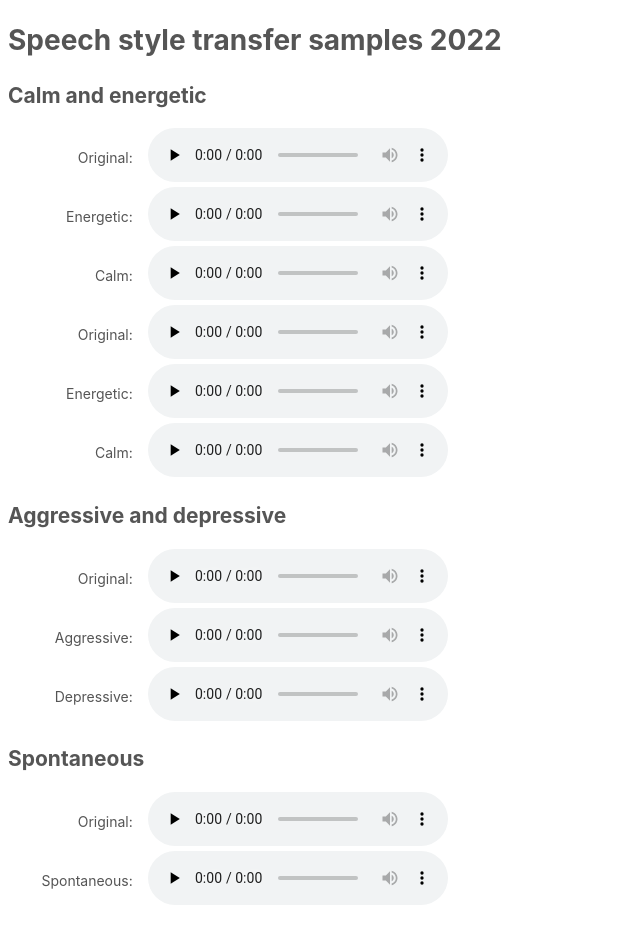
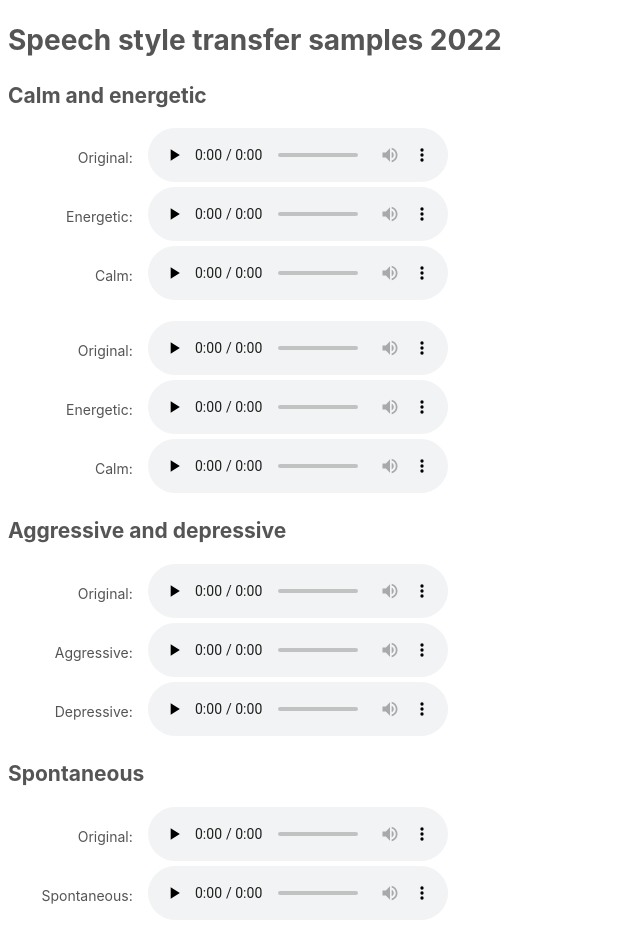
Before and after one commit to pajupuujh/demo-resources, a plain HTML site: page index_2022.html in a window 1280 px wide. Shown: the whole page, without its empty margins (0-640 px from the left). Drawn offline with Linux system fonts and the light colour scheme.

Commit message:
Fix layout

```diff
--- a/index_2022.html
+++ b/index_2022.html
@@ -28,7 +28,7 @@
     <div class="item">Energetic:</div><div><audio controls="" preload="none"><source src="2022-05/energetic_peeter_transformer.wav"></audio></div>
     <div class="item">Calm:</div><div><audio controls="" preload="none"><source src="2022-05/calm_peeter_transformer.wav"></audio></div>
 </div>
-<div class="container">
+<div class="container" style="margin-top:2ex">
     <div class="item">Original:</div><div><audio controls="" preload="none"><source src="2022-05/T6nu_Merlin_Theano.wav"></audio></div>
     <div class="item">Energetic:</div><div><audio controls="" preload="none"><source src="2022-05/Energetic_T6nu_Merlin_Theano.wav"></audio></div>
     <div class="item">Calm:</div><div><audio controls="" preload="none"><source src="2022-05/Calm_T6nu_Merlin_Theano.wav"></audio></div>
```
